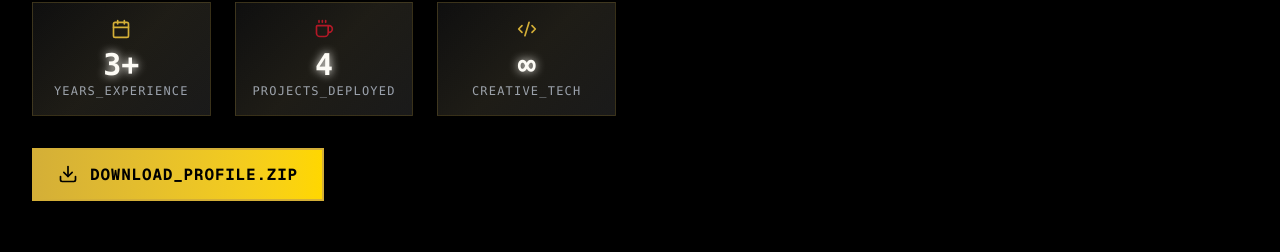
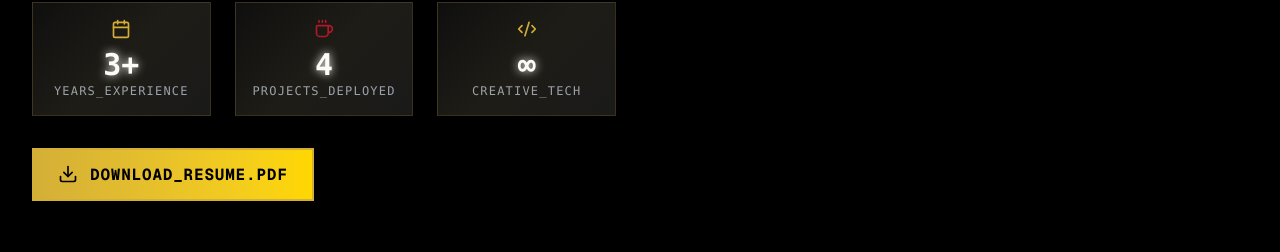
Before and after one commit to Rectrix-21/portfolio-site, a Next.js app: page / in a window 1280 px wide. Shown: the part 4888-5140 px from the top of the page. Built offline with nearby package versions, Linux system fonts and the light colour scheme.

Commit message:
Add resume download functionality

```diff
--- a/src/components/About.tsx
+++ b/src/components/About.tsx
@@ -181,10 +181,16 @@ const About = () => {
                 }}
                 whileTap={{ scale: 0.95 }}
                 className="cyber-button group relative overflow-hidden"
+                onClick={() => {
+                  const link = document.createElement("a");
+                  link.href = "/resume.pdf";
+                  link.download = "Abhijith_Krishnan_Resume.pdf";
+                  link.click();
+                }}
               >
                 <span className="relative z-10 flex items-center gap-3 text-black font-bold tracking-wider">
                   <Download size={20} />
-                  DOWNLOAD_PROFILE.zip
+                  DOWNLOAD_RESUME.pdf
                 </span>
                 <div className="absolute inset-0 bg-gradient-to-r from-[#D4AF37] to-[#FFD700] group-hover:from-[#FFD700] group-hover:to-[#D4AF37] transition-all duration-300"></div>
               </motion.button>
```
Also changed, not shown: 1 other file (tests, documents, lock files or other folders).
